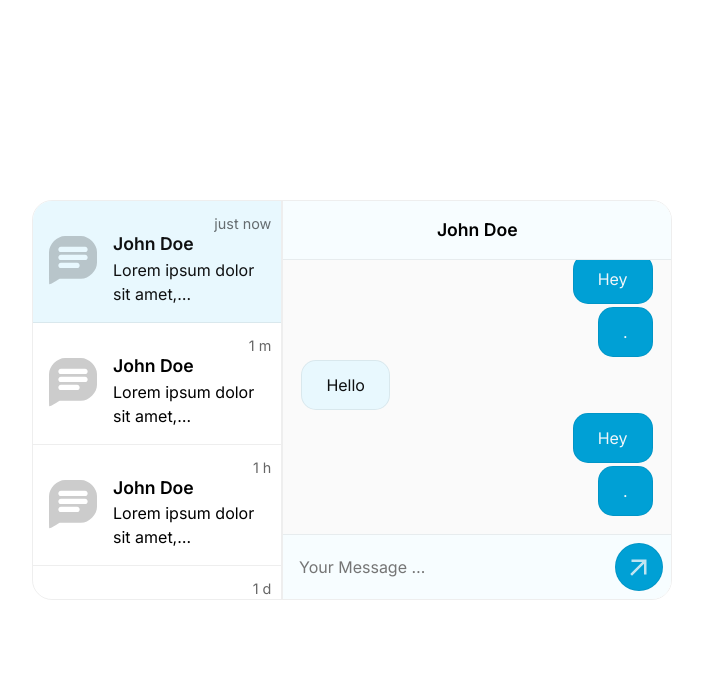
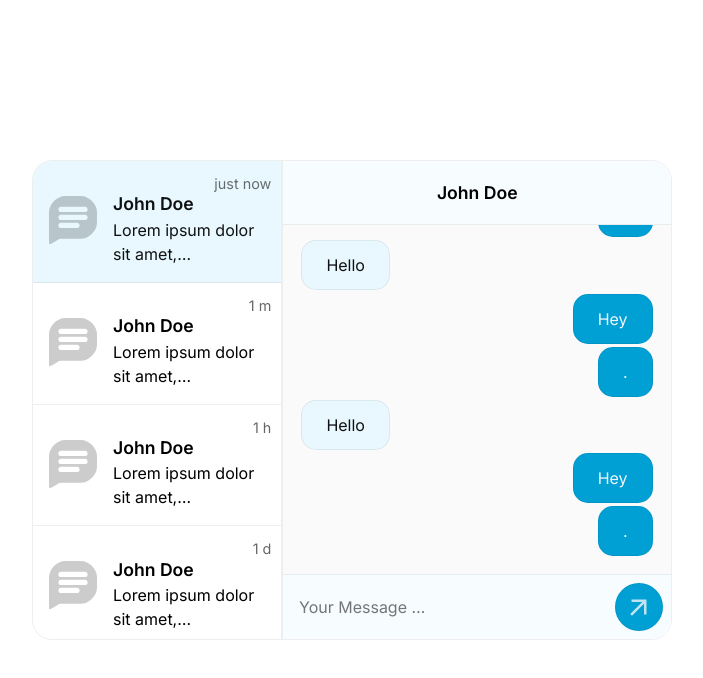
Before and after one commit to yspreen/super-simple-chat, a React app: page / in a window 1280 px wide. Shown: the top 678 px of the page, without its empty margins (288-991 px from the left). Built offline with nearby package versions, Linux system fonts and the light colour scheme.

Commit message:
Scale height.

```diff
--- a/src/style.css
+++ b/src/style.css
@@ -74,7 +74,7 @@
 .drawer-container {
   position: relative;
   width: 50svw;
-  height: 400px;
+  height: 60svh;
   justify-content: flex-start;
   border: 1px solid var(--border);
   border-radius: 20px;
```
